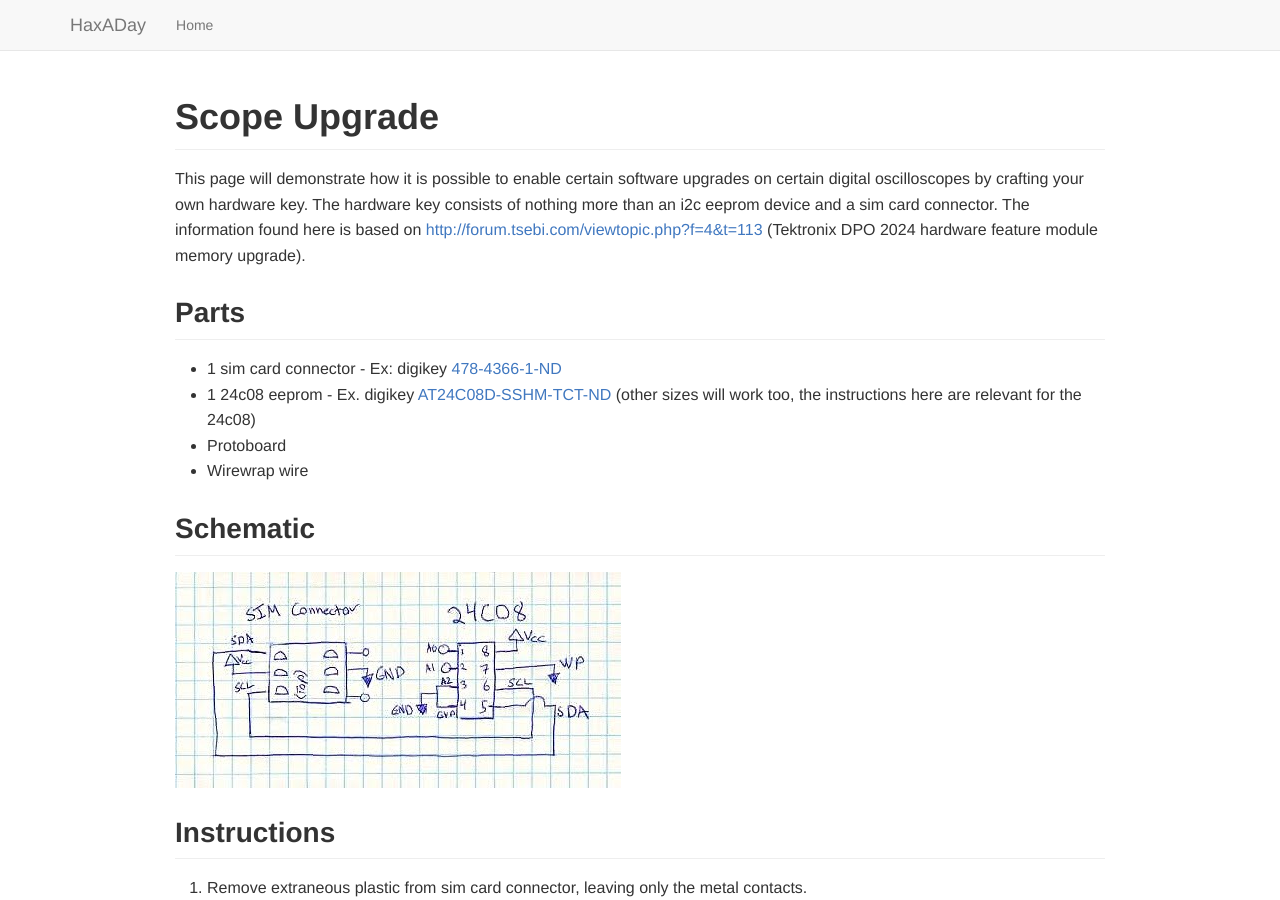
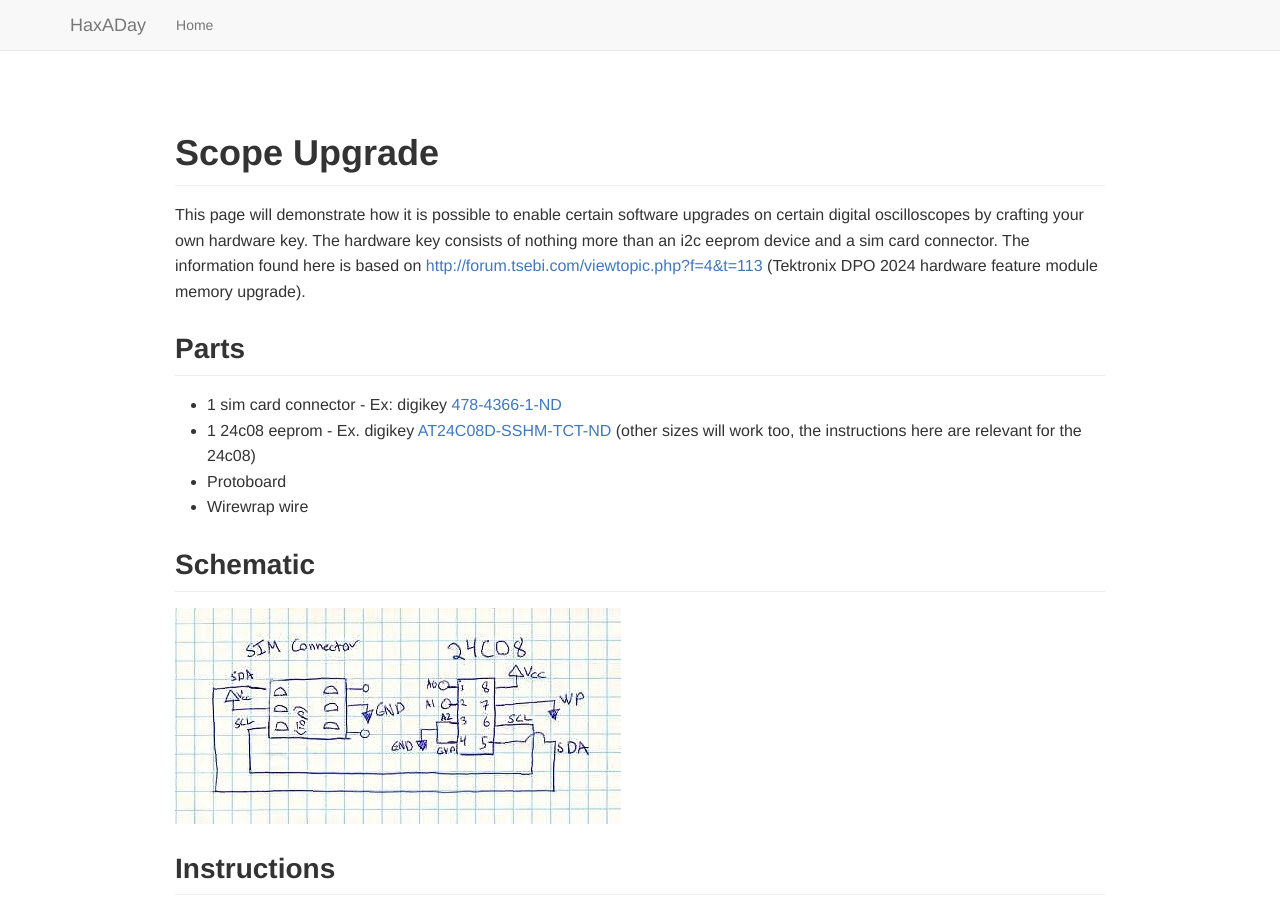
Before and after one commit to haxaday/haxaday.github.io, a Jekyll site: the page built from _posts/2011-06-12-scope-upgrade.md, in a window 1280 px wide and 900 px high. Built offline with Jekyll 4.4.1, drawn with Linux system fonts in a browser that asks for light colours; nearby versions of some CDN libraries.

Commit message:
simplify layout through nesting.

```diff
--- a/_layouts/post.html
+++ b/_layouts/post.html
@@ -1,36 +1,7 @@
-<!DOCTYPE html>
-<html lang="en"> <!-- Set this to the main language of your site -->
-{% include head.html %}
-<body>
+---
+layout: default
+---
 
-    <!-- The page header typically contains items such as your site heading, logo and possibly the main site navigation -->
-    <!-- ARIA: the landmark role "banner" is set as it is the prime heading or internal title of the page -->
-   {% include nav.html %}
-    <!-- If you want to use an element as a wrapper, i.e. for styling only, then <div> is still the element to use -->
-    <div class="wrap">
-
-        <!-- The <main> element is used to enclose the main content, i.e. that which contains the central topic of a document -->
-        <!-- ARIA: the landmark role "main" is added here as it contains the main content of the document, and it is recommended to add it to the
-        <main> element until user agents implement the required role mapping. -->
-        <main role="main">
-
-		<article id="content" class="markdown-body">
-			{{ content }}
-		</article>
-
-        </main>
-
-    </div>
-
-    <!-- The main page footer can contain items such as copyright and contact information. It can also contain a duplicated navigation of your site which is not usually contained within a <nav> -->
-    <!-- ARIA: the landmark role "contentinfo" is added here as it contains metadata that applies to the parent document -->
-    <footer role="contentinfo">
-
-        <!-- Copyright information can be contained within the <small> element. The <time> element is used here to indicate that the '2016' is a date -->
-        <small>Copyright &copy; <time datetime="2016">2016</time></small>
-
-    </footer>
-
-	{% include footer_js.html %}
-</body>
-</html>
+<article id="content">
+	{{ content }}
+</article>
```
